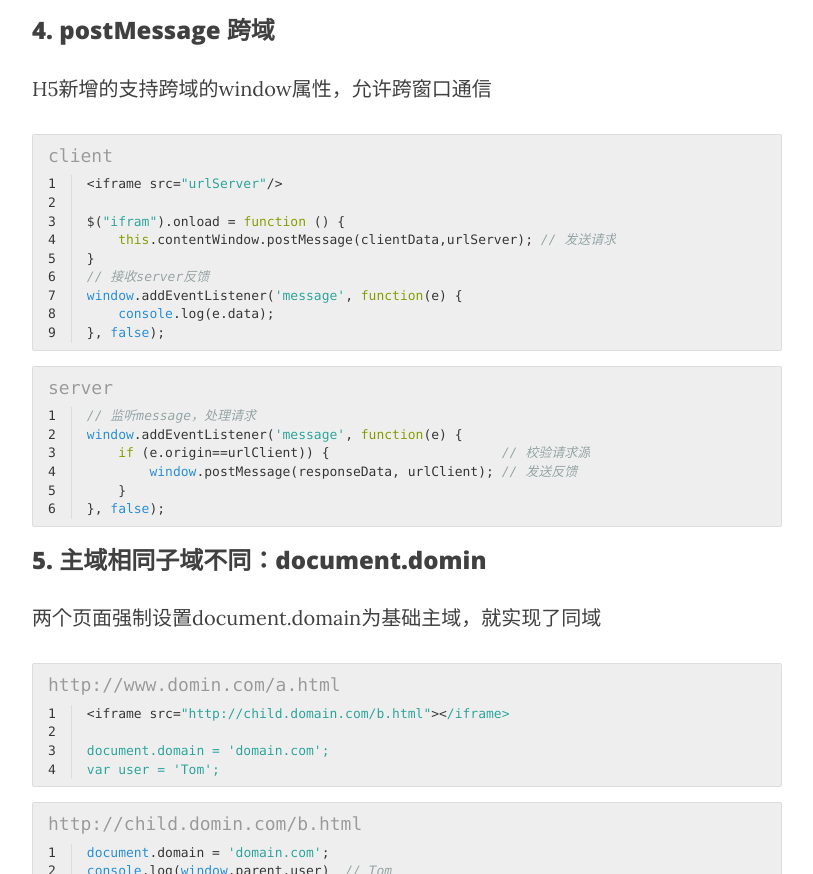
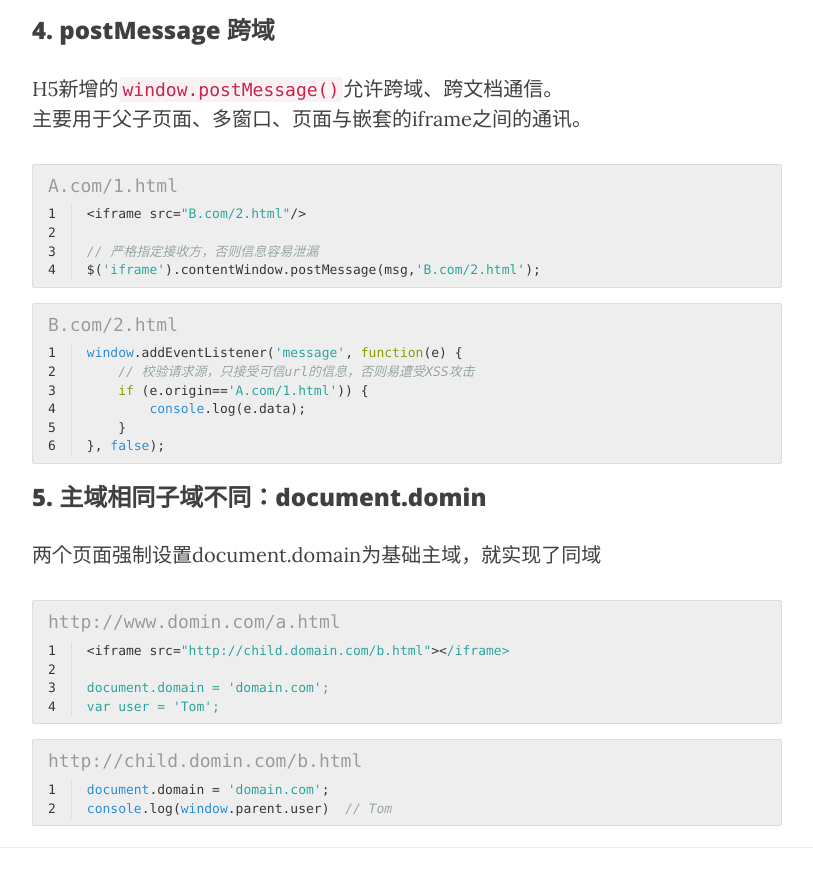
Before and after one commit to myzxlin/myzxlin.github.io, a plain HTML site: page 2020/03/05/前端跨域问题/index.html in a window 1280 px wide. Shown: the part 2568-3442 px from the top of the page, without its empty margins (233-1046 px from the left). Drawn offline with nearby package versions, Linux system fonts and the light colour scheme.

Commit message:
Site updated: 2020-04-06 22:49:21

```diff
--- a/2020/03/05/前端跨域问题/index.html
+++ b/2020/03/05/前端跨域问题/index.html
@@ -235,11 +235,11 @@
 <div style="text-align:center">
 </div>
 
-<h3 id="4-postMessage-跨域"><a href="#4-postMessage-跨域" class="headerlink" title="4. postMessage 跨域"></a>4. postMessage 跨域</h3><p>H5新增的支持跨域的window属性，允许跨窗口通信</p>
-<figure class="highlight javascript"><figcaption><span>client</span></figcaption><table><tr><td class="gutter"><pre><span class="line">1</span><br><span class="line">2</span><br><span class="line">3</span><br><span class="line">4</span><br><span class="line">5</span><br><span class="line">6</span><br><span class="line">7</span><br><span class="line">8</span><br><span class="line">9</span><br></pre></td><td class="code"><pre><span class="line">&lt;iframe src=<span class="string">"urlServer"</span>/&gt;</span><br><span class="line"> </span><br><span class="line">$(<span class="string">"ifram"</span>).onload = <span class="function"><span class="keyword">function</span> (<span class="params"></span>) </span>&#123;</span><br><span class="line">    <span class="keyword">this</span>.contentWindow.postMessage(clientData,urlServer); <span class="comment">// 发送请求</span></span><br><span class="line">&#125;</span><br><span class="line"><span class="comment">// 接收server反馈</span></span><br><span class="line"><span class="built_in">window</span>.addEventListener(<span class="string">'message'</span>, <span class="function"><span class="keyword">function</span>(<span class="params">e</span>) </span>&#123;</span><br><span class="line">    <span class="built_in">console</span>.log(e.data);</span><br><span class="line">&#125;, <span class="literal">false</span>);</span><br></pre></td></tr></table></figure>
+<h3 id="4-postMessage-跨域"><a href="#4-postMessage-跨域" class="headerlink" title="4. postMessage 跨域"></a>4. postMessage 跨域</h3><p>H5新增的<code>window.postMessage()</code>允许跨域、跨文档通信。<br>主要用于父子页面、多窗口、页面与嵌套的iframe之间的通讯。</p>
+<figure class="highlight javascript"><figcaption><span>A.com/1.html</span></figcaption><table><tr><td class="gutter"><pre><span class="line">1</span><br><span class="line">2</span><br><span class="line">3</span><br><span class="line">4</span><br></pre></td><td class="code"><pre><span class="line">&lt;iframe src=<span class="string">"B.com/2.html"</span>/&gt;</span><br><span class="line"> </span><br><span class="line"><span class="comment">// 严格指定接收方，否则信息容易泄漏</span></span><br><span class="line">$(<span class="string">'iframe'</span>).contentWindow.postMessage(msg,<span class="string">'B.com/2.html'</span>); </span><br></pre></td></tr></table></figure>
 
 
-<figure class="highlight javascript"><figcaption><span>server</span></figcaption><table><tr><td class="gutter"><pre><span class="line">1</span><br><span class="line">2</span><br><span class="line">3</span><br><span class="line">4</span><br><span class="line">5</span><br><span class="line">6</span><br></pre></td><td class="code"><pre><span class="line"><span class="comment">// 监听message，处理请求</span></span><br><span class="line"><span class="built_in">window</span>.addEventListener(<span class="string">'message'</span>, <span class="function"><span class="keyword">function</span>(<span class="params">e</span>) </span>&#123;</span><br><span class="line">    <span class="keyword">if</span> (e.origin==urlClient)) &#123;                      <span class="comment">// 校验请求源</span></span><br><span class="line">        <span class="built_in">window</span>.postMessage(responseData, urlClient); <span class="comment">// 发送反馈</span></span><br><span class="line">    &#125; </span><br><span class="line">&#125;, <span class="literal">false</span>);</span><br></pre></td></tr></table></figure>
+<figure class="highlight javascript"><figcaption><span>B.com/2.html</span></figcaption><table><tr><td class="gutter"><pre><span class="line">1</span><br><span class="line">2</span><br><span class="line">3</span><br><span class="line">4</span><br><span class="line">5</span><br><span class="line">6</span><br></pre></td><td class="code"><pre><span class="line"><span class="built_in">window</span>.addEventListener(<span class="string">'message'</span>, <span class="function"><span class="keyword">function</span>(<span class="params">e</span>) </span>&#123;</span><br><span class="line">    <span class="comment">// 校验请求源，只接受可信url的信息，否则易遭受XSS攻击</span></span><br><span class="line">    <span class="keyword">if</span> (e.origin==<span class="string">'A.com/1.html'</span>)) &#123;   </span><br><span class="line">        <span class="built_in">console</span>.log(e.data);</span><br><span class="line">    &#125; </span><br><span class="line">&#125;, <span class="literal">false</span>);</span><br></pre></td></tr></table></figure>
 
 <h3 id="5-主域相同子域不同：document-domin"><a href="#5-主域相同子域不同：document-domin" class="headerlink" title="5. 主域相同子域不同：document.domin"></a>5. 主域相同子域不同：document.domin</h3><p>两个页面强制设置document.domain为基础主域，就实现了同域</p>
 <figure class="highlight javascript"><figcaption><span>http://www.domin.com/a.html</span></figcaption><table><tr><td class="gutter"><pre><span class="line">1</span><br><span class="line">2</span><br><span class="line">3</span><br><span class="line">4</span><br></pre></td><td class="code"><pre><span class="line">&lt;iframe src=<span class="string">"http://child.domain.com/b.html"</span>&gt;&lt;<span class="regexp">/iframe&gt;</span></span><br><span class="line"><span class="regexp">		</span></span><br><span class="line"><span class="regexp">document.domain = 'domain.com';</span></span><br><span class="line"><span class="regexp">var user = 'Tom';</span></span><br></pre></td></tr></table></figure>
```
